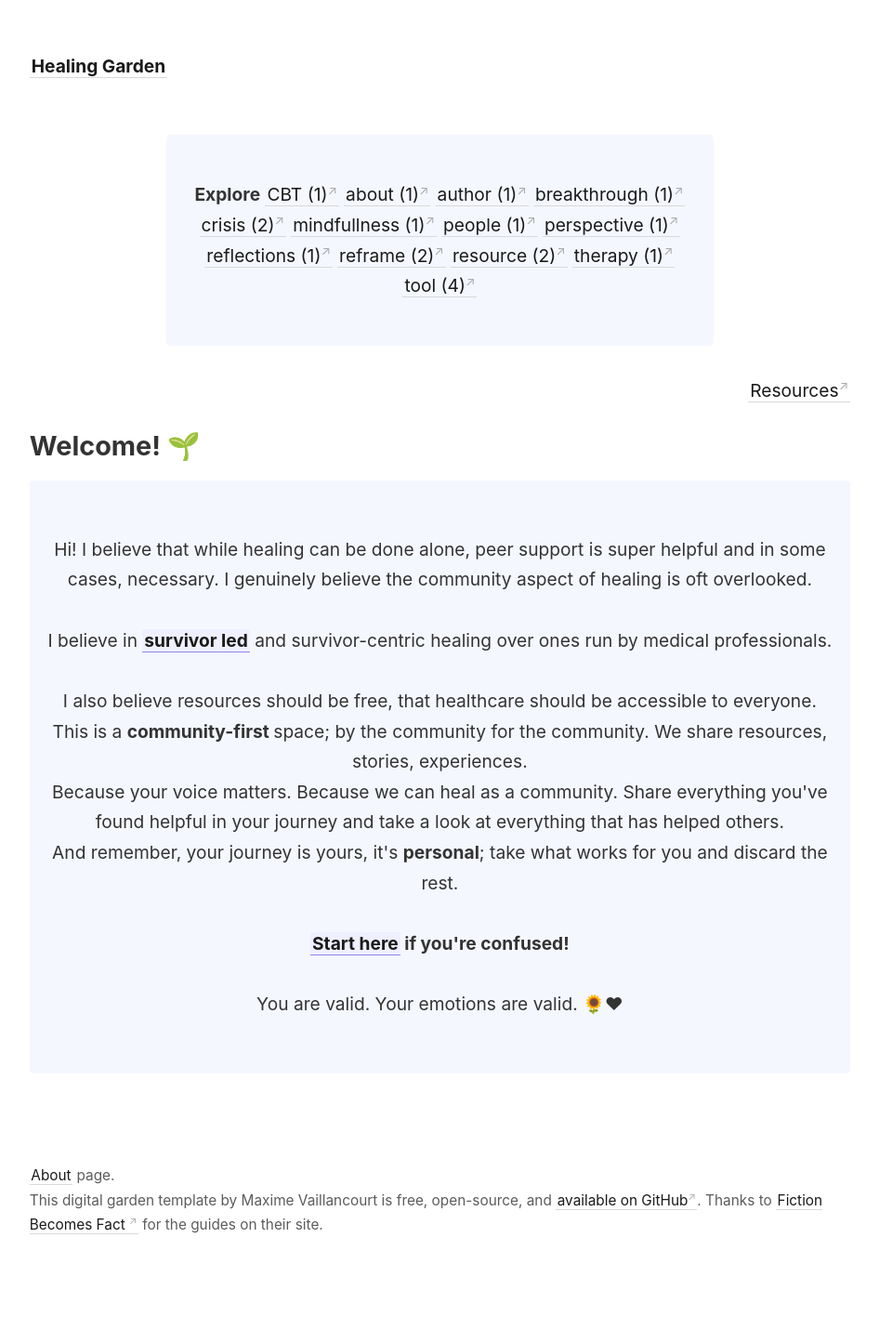
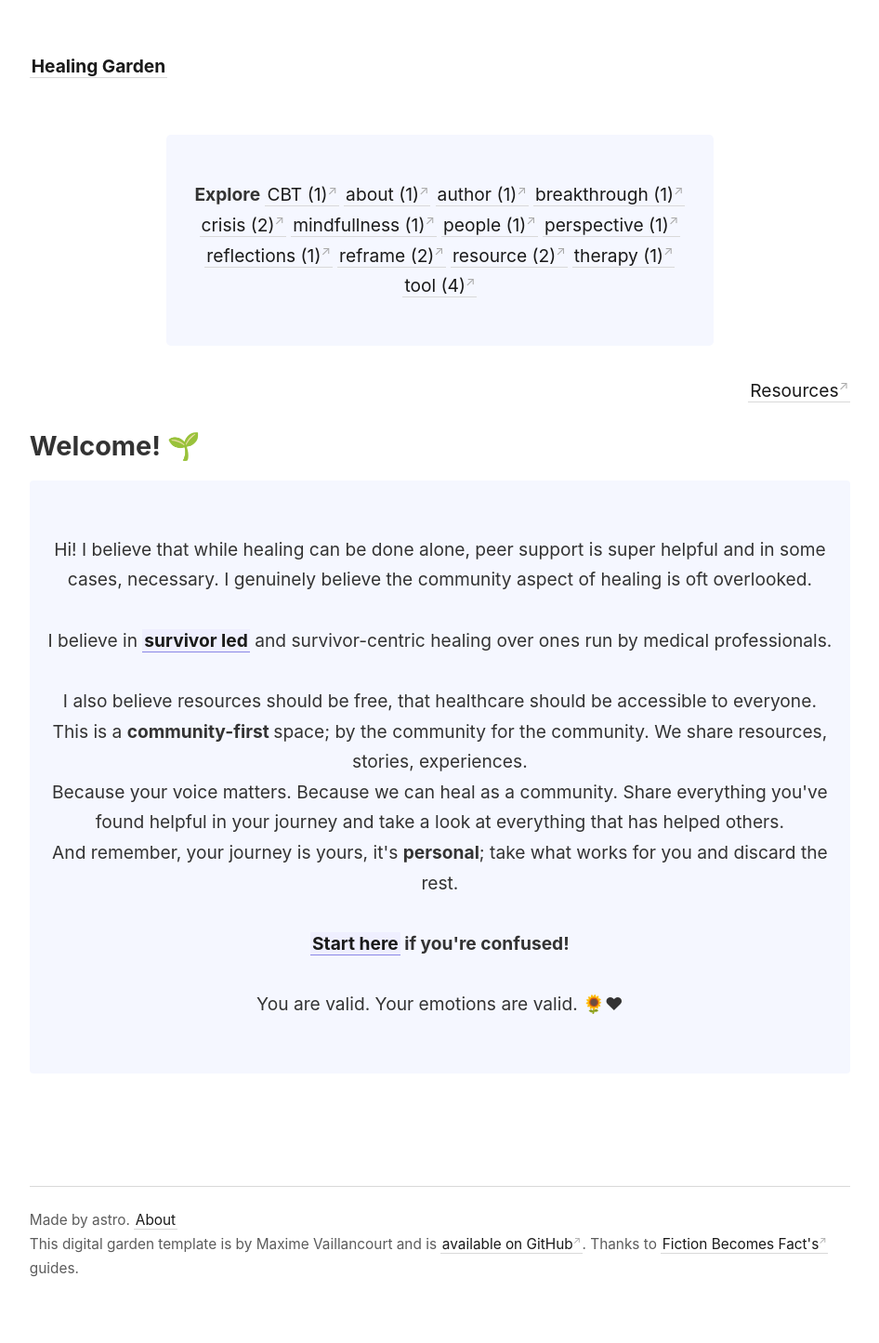
Before and after one commit to corvusdeinanis/couscous, a Jekyll site: the page built from index.html, in a window 1280 px wide. Shown: the whole page at 93% size, without its empty margins (45-991 px from the left). Built offline with Jekyll 4.4.1, drawn with Linux system fonts in a browser that asks for light colours; the list of posts is cut into pages by our own code; before the commit the page ends 1398 px from its top, so only the background shows below that.

Commit message:
Update footer.html

```diff
--- a/_includes/footer.html
+++ b/_includes/footer.html
@@ -1,2 +1,8 @@
-<a class="internal-link" href="/about">About</a> page. <br>
-This digital garden template by Maxime Vaillancourt is free, open-source, and <a href = "https://github.com/maximevaillancourt/digital-garden-jekyll-template"> available on GitHub</a>. Thanks to <a href ="https://fictionbecomesfact.com/">Fiction Becomes Fact </a> for the guides on their site.
+<hr>
+
+Made by astro. <a class="internal-link" href="/about">About</a> <br>
+
+This digital garden template is by Maxime Vaillancourt and is <a href = "https://github.com/maximevaillancourt/digital-garden-jekyll-template">
+available on GitHub</a>.
+
+Thanks to <a href ="https://fictionbecomesfact.com/">Fiction Becomes Fact's</a> guides.
```
